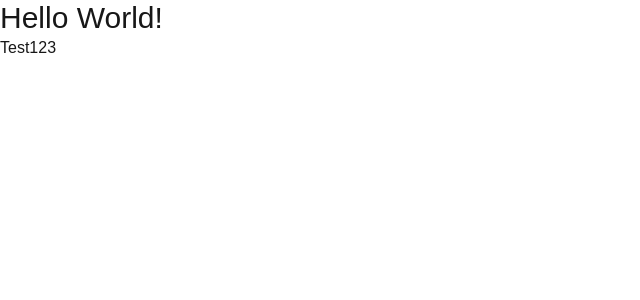
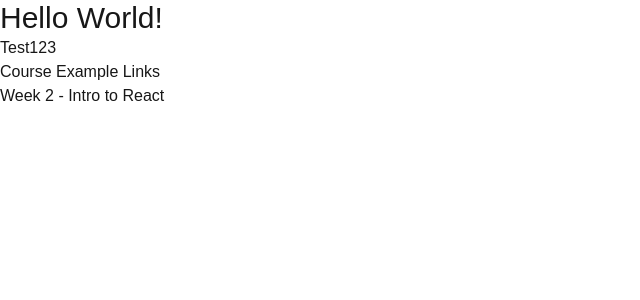
Before and after one commit to Jessie-Tang-Iu/cprg306-assignments, a Next.js app: page / in a window 1280 px wide. Shown: the top 300 px of the page, without its empty margins (0-640 px from the left). Built offline with nearby package versions, Linux system fonts and the light colour scheme.

Commit message:
Update page.js
adding link to home page

```diff
--- a/app/page.js
+++ b/app/page.js
@@ -1,3 +1,4 @@
+import Link from "next/link";
 
 
 export default function Home() {
@@ -5,6 +6,11 @@ export default function Home() {
     <main>
       <h1 className="text-3xl">Hello World!</h1>
       <p>Test123</p>
+
+      <h2>Course Example Links</h2>
+      <ul>
+        <li> <Link href="./week-2/">Week 2 - Intro to React</Link> </li>
+      </ul>
     </main>
   );
 }
```
